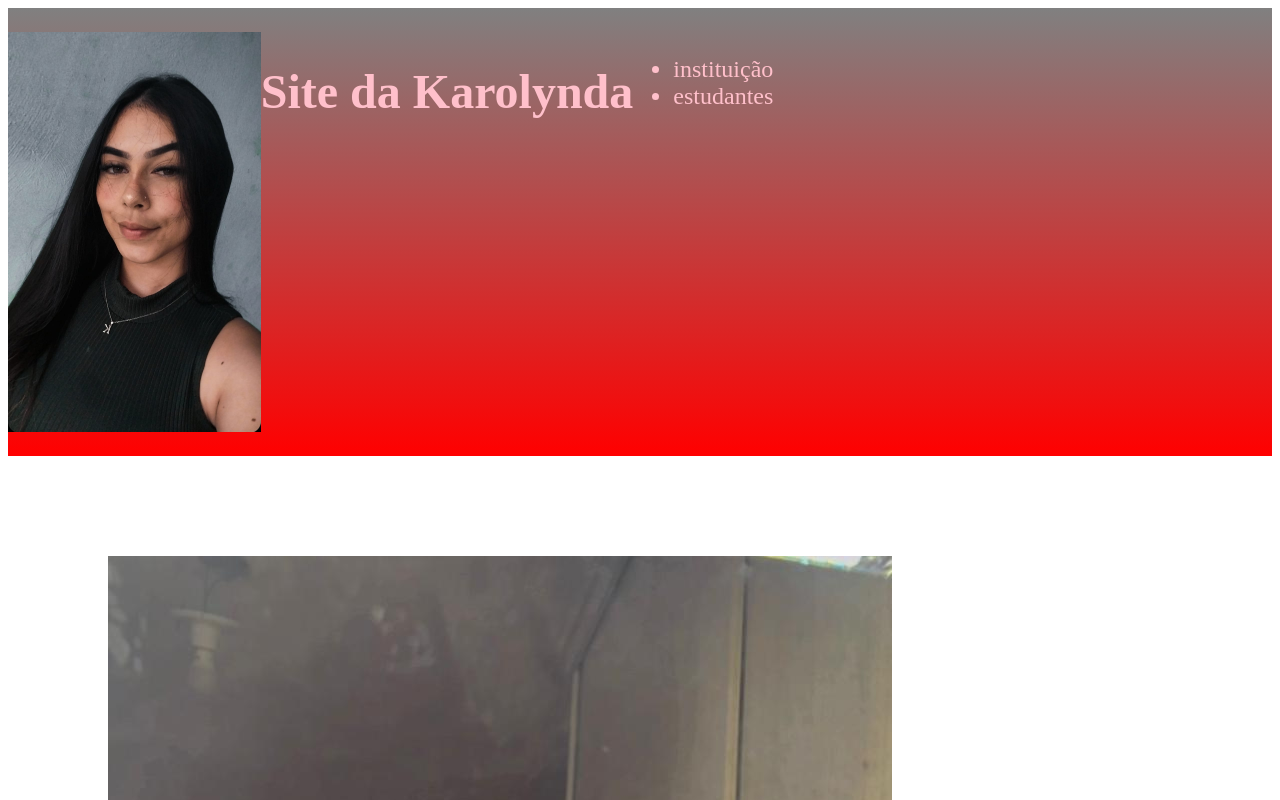
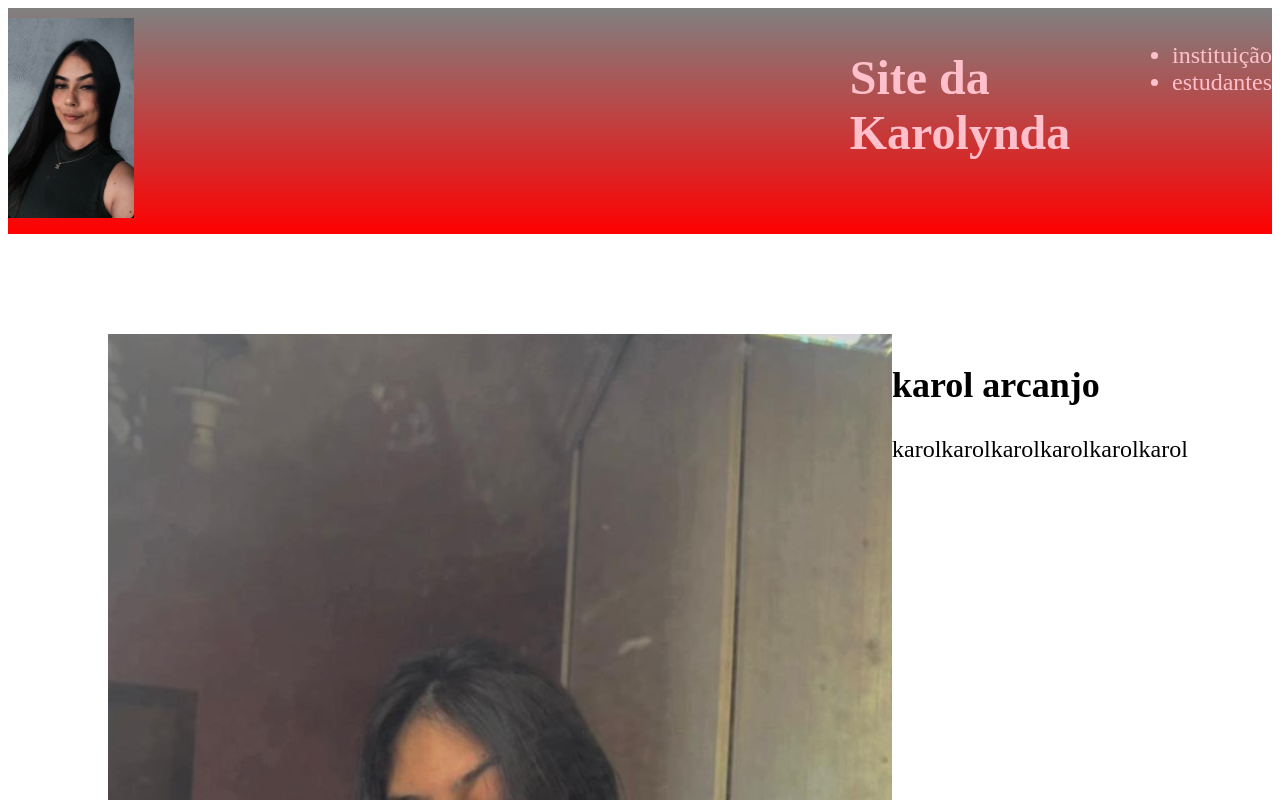
Before and after one commit to karol-arcanjo/Stoy-loka-public, a plain HTML site: page index.html in a window 1280 px wide. Shown: the top 800 px of the page. Drawn offline with Linux system fonts and the light colour scheme.

Commit message:
Add files via upload
0210

```diff
--- a/index.html
+++ b/index.html
@@ -11,7 +11,9 @@
 
 <body class="corpodosite">
     <header class="cabecalho">
-        <img class="cabecalho-imagem" src="WhatsApp Image 2024-04-19 at 22.18.40 (1).jpeg" alt="eu">
+        <div>
+            <img class="cabecalho-imagem" src="WhatsApp Image 2024-04-19 at 22.18.40 (1).jpeg" alt="eu">
+        </div>
         <H1 class="cabecalho-titulo">Site da Karolynda</H1>
         <ul class="cabecalho-lista">
             <li class="cabecalho-item">instituição</li>
@@ -20,7 +22,10 @@
     </header>
     <section class="section1">
         <img src="56a4e76d-08eb-41e9-8494-8f27c608e40d.jpeg" alt="jpeg">
-    <h2>karol arcanjo</h2>
+        <div>
+            <h2>karol arcanjo</h2>
+            <p>karolkarolkarolkarolkarolkarol</p>
+        </div>
     </section>
 
     <section class="section2">
@@ -29,14 +34,14 @@
 
     </section class=section3>
     <img src="644a703e-593b-4d55-974a-d84a742ec981.jpeg" alt="jpeg">
-<h4>florzinha</h4>
+    <h4>florzinha</h4>
     </section>
 
     <footer class="rodape">
         <img src="BIBILIOTECA.jpg" alt="BIBILIOTECA">
         <a href="https://acervo.bn.gov.br/sophia_web">
-        <p>Biblioteca Nacional Brasileira</p>
-    </a>
+            <p>Biblioteca Nacional Brasileira</p>
+        </a>
     </footer>
 
 </body>
--- a/style.css
+++ b/style.css
@@ -1,38 +1,49 @@
-x.corpodosite{
-color: white;
+x.corpodosite {
+    color: white;
 }
+
 .cabecalho {
-    background-image: linear-gradient(gray,red);
+    background-image: linear-gradient(gray, red);
     color: pink;
     display: flex;
-    padding: 24px 0;
+    padding: 10px 0;
     font-size: x-large;
+    justify-content: space-around;
 }
 
 .section1 {
-    background-image: linear-gradient(gray,rgb(32, 31, 31.,black));
+    background-image: linear-gradient(gray, rgb(32, 31, 31., black));
     padding: 100px;
     font-size: x-large;
+    display: flex;
+    justify-content: space-around;
 }
 
 
 .section2 {
-    background-image: linear-gradient(gray,rgb(32, 31, 31.,black));
+    background-image: linear-gradient(gray, rgb(32, 31, 31., black));
     padding: 100px;
     font-size: x-large;
+    justify-content: space-around;
 }
-.section3{
-    background-image: linear-gradient(gray,rgb(32, 31, 31.,black));
+
+.section3 {
+    background-image: linear-gradient(gray, rgb(32, 31, 31., black));
     padding: 100px;
     font-size: x-large;
+    justify-content: space-around;
 }
 
 .cabecalho-imagem {
-    width: 20%;
+    width: 15%;
     font-size: x-large;
+    justify-content: space-around;
 }
 
-.rodape{
+.rodape {
     background-color: cadetblue;
     color: beige;
 }
+.cabecalho-imagem{
+    padding-right: 100px;
+}
```
